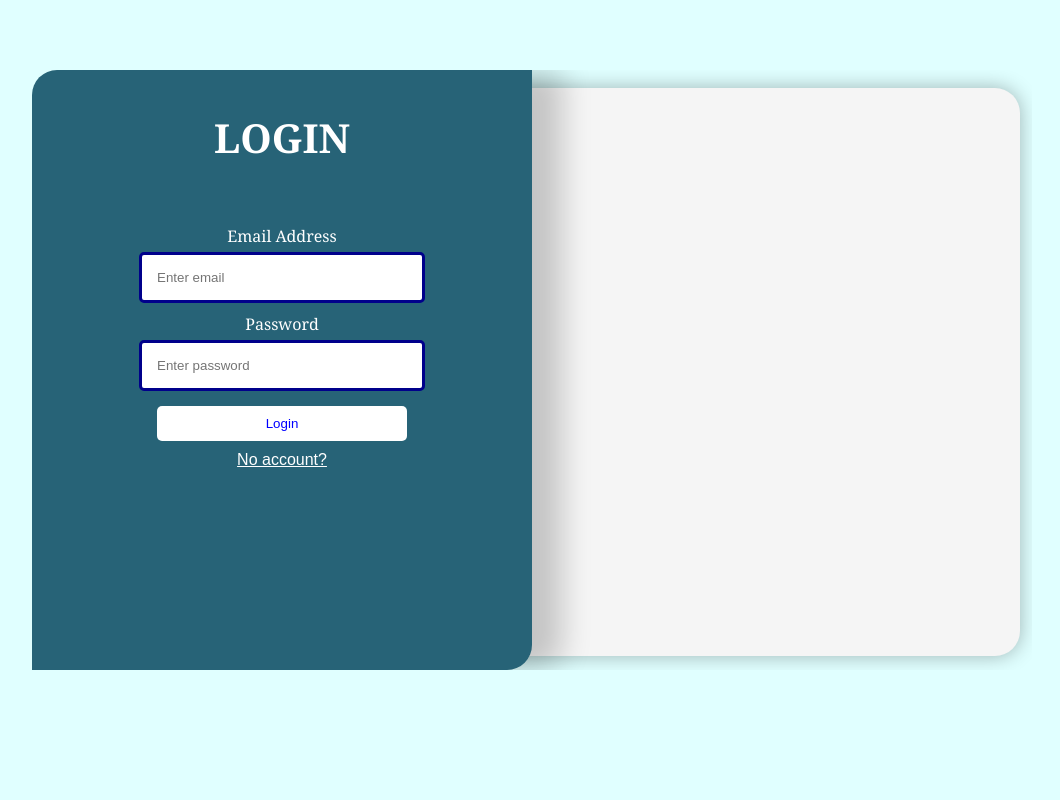
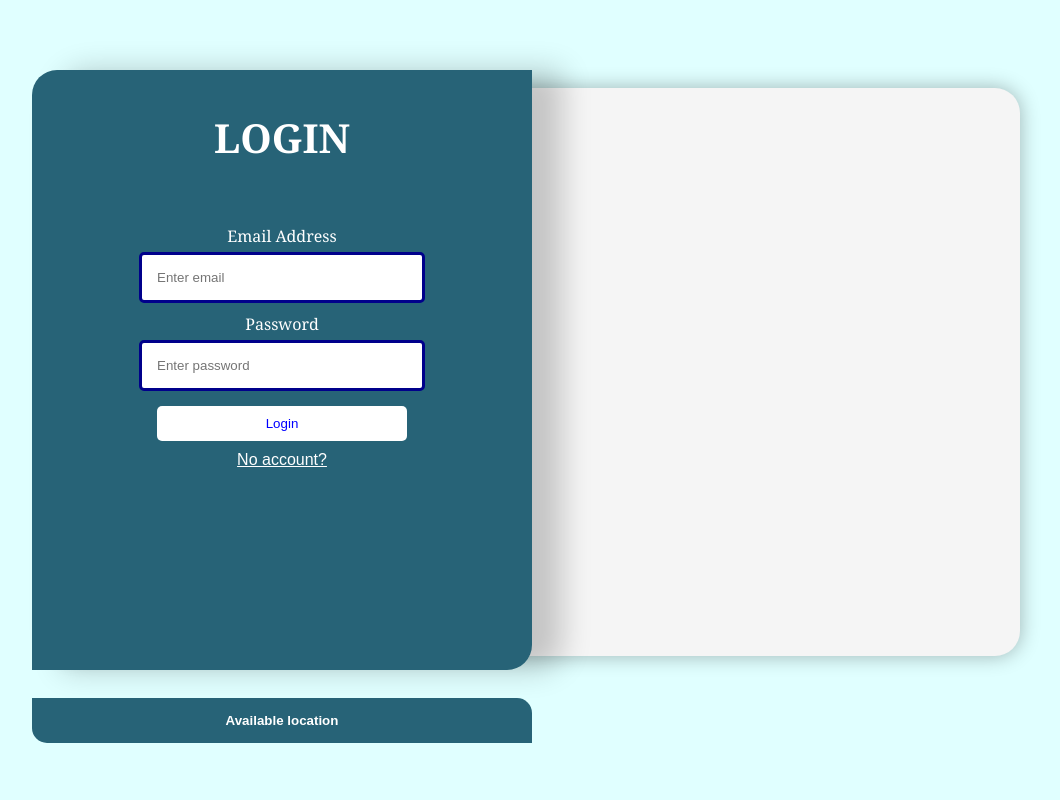
Before and after one commit to GabidevIN/SCHOOL-SYSTEM-PROJECT, a Flask app: page /login in a window 1280 px wide. Shown: the whole page, without its empty margins (108-1168 px from the left). Run offline with Flask 3, Linux system fonts and the light colour scheme; some libraries are stand-ins or nearby versions.

Commit message:
first week

```diff
--- a/static/login.css
+++ b/static/login.css
@@ -25,7 +25,7 @@ body {
     height: 37.5rem;
     background: transparent;
     text-align: center;
-    overflow: hidden;
+    overflow: visible;
 }
 
 
@@ -140,3 +140,33 @@ button {
     text-decoration: underline;
     text-align: center;
 }
+
+.location {
+    width: 100%;
+    padding: 15px;
+    margin-top: 14rem;
+    background: rgb(39, 99, 119);
+    text-align: center;
+    font-weight: 700;
+    color: white;
+    border: none;
+    border-radius:0 15px 0 15px;
+    cursor: pointer;
+    display: inline-block;
+    z-index: 5;
+}
+
+.career {
+    width: 100%;
+    font-weight: 700;
+    padding: 15px;
+    margin-top: 8.5rem;
+    background: rgb(39, 99, 119);
+    text-align: center;
+    color: white;
+    border: none;
+    border-radius: 15px 0 15px 0;
+    cursor: pointer;
+    display: inline-block;
+    z-index: 5;
+}
--- a/templates/login.html
+++ b/templates/login.html
@@ -33,14 +33,15 @@
 
                 <button type="submit" class="btn btn-primary">Login</button>
 
+
                 <!-- Toggle to Register -->
                 <label for="toggle" class ="switch" >No account?</label>
 
             </form>
+            <button class="location">Available location</button>
+
         </div>
-
             <div class="background"></div>
-            <div class="career"></div>
 
 
         <!-- Register Form -->
@@ -68,11 +69,16 @@
                     <!-- Toggle back to Login -->
                 <label for="toggle" class = "switch">Already have an account?</label>
             </form>
+            <button class="career">Available Career</button>
+
         </div>
     </div>
 </div>
+
+
+
+
 </div>
-
 
 </body>
 </html>
```
